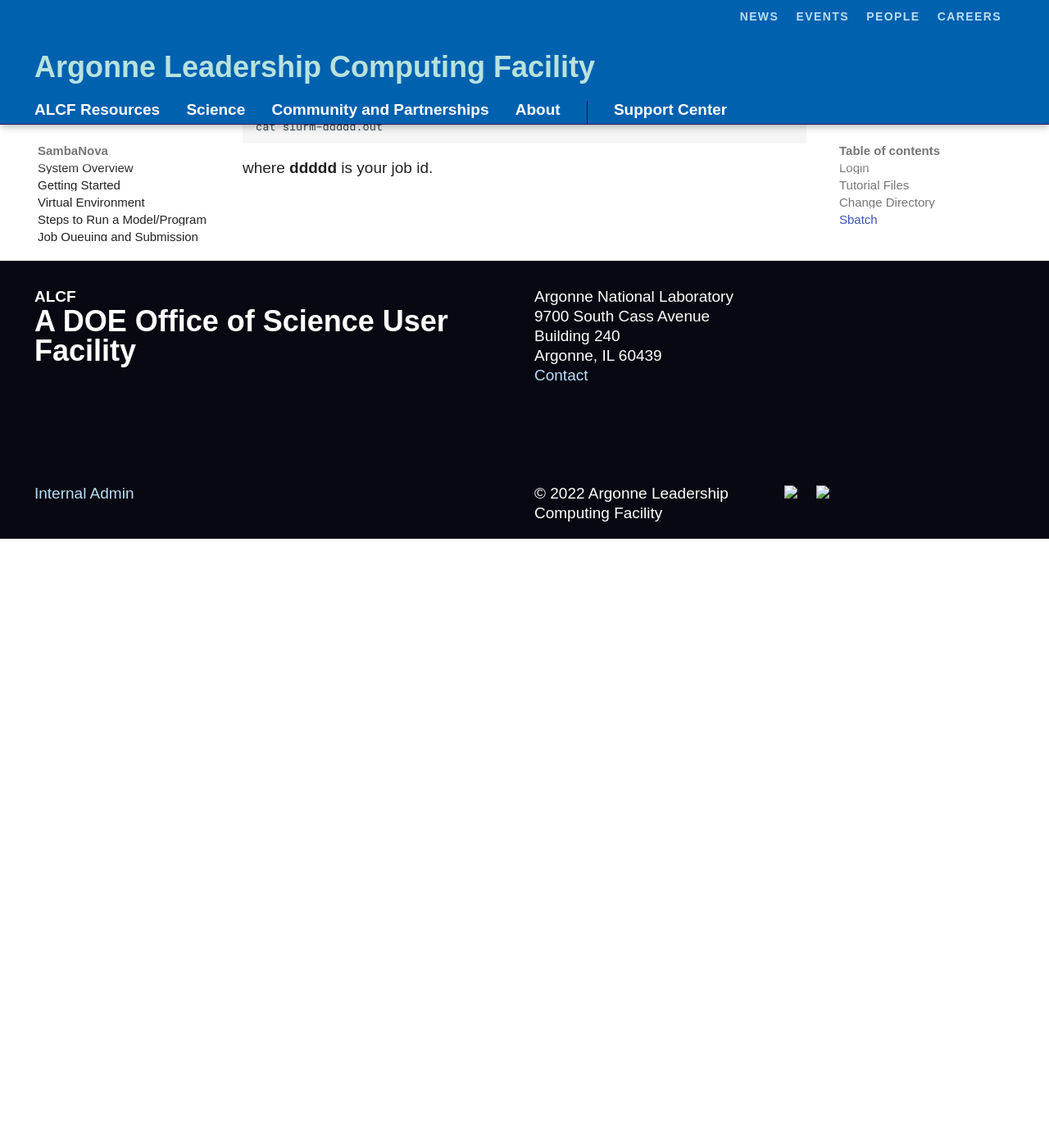
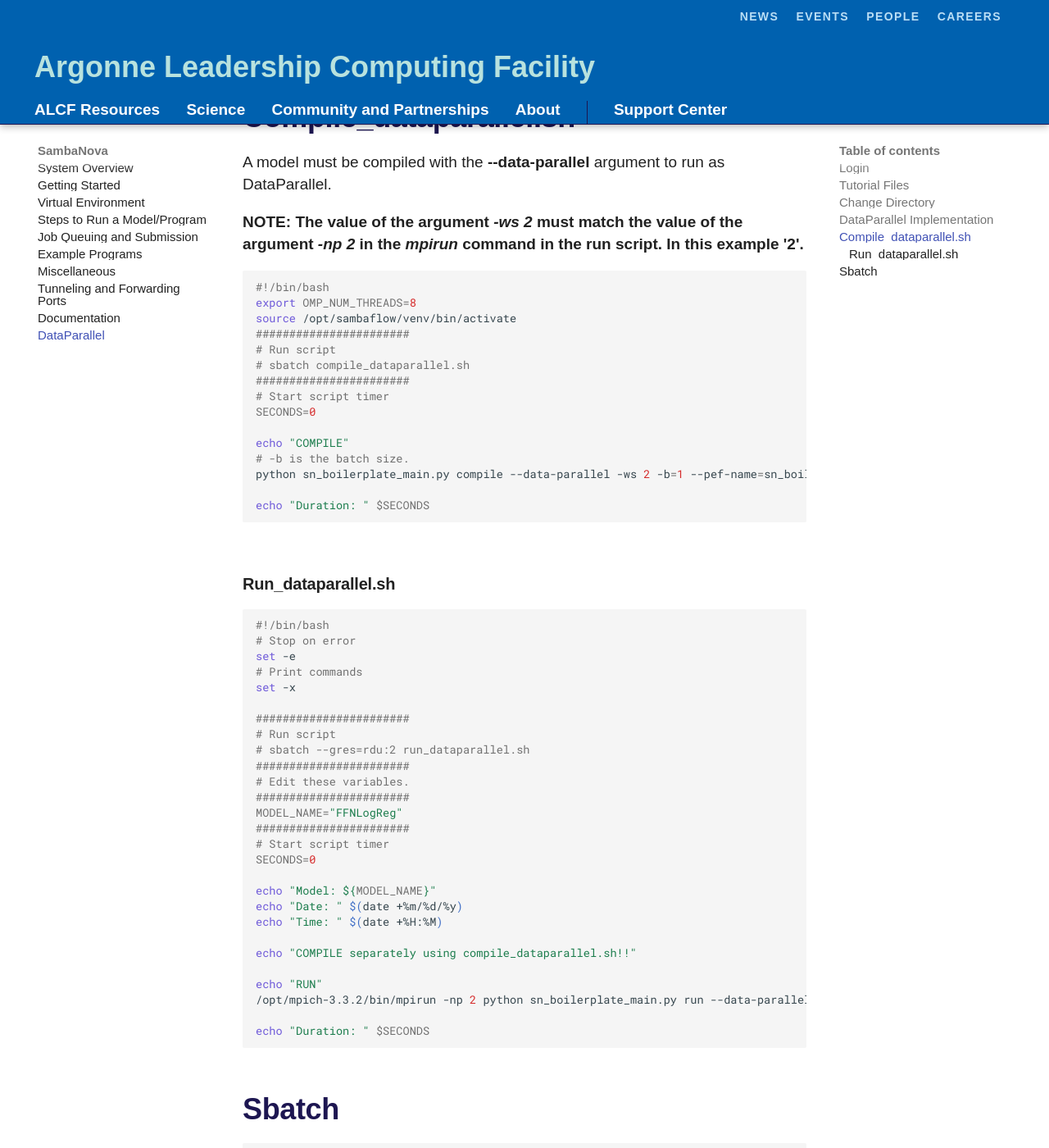
Before and after one commit to argonne-lcf/ai-testbed-userdocs, an MkDocs documentation site: the page built from docs/sambanova/DataParallel.md, in a window 1280 px wide and 1400 px high, scrolled down 1189 px. Shown: the whole window at 82% size. Built offline with MkDocs 1.6.1 and Material for MkDocs 9.7.7, drawn with Linux system fonts in a browser that asks for light colours; some web fonts are replaced; comment, search, counter and statistics services are not loaded; before the commit the page ends 1846 px from its top, so only the background shows below that; some of the changed text lies outside the part shown.

Commit message:
Updated DataParallel.md.

````diff
--- a/docs/sambanova/DataParallel.md
+++ b/docs/sambanova/DataParallel.md
@@ -7,6 +7,8 @@
 ## Tutorial Files
 
 ALCF provides a DataParallel tutorial at `/software/sambanova/apps/tutorials/sambanova_dataparallel`.  It is available from any Sambanova node.
+
+This tutorial is for a feed forward network with logistic regression for the MNIST dataset.
 
 Make a copy to your home directory:
 
@@ -22,6 +24,68 @@
 ```bash
 ALCFUserID@sm-01:~$ cd sambanova_dataparallel/
 ALCFUserID@sm-01:~/sambanova_dataparallel$
+```
+
+## DataParallel Implementation
+
+DataParallel is implemented on this system by copying a model to
+N RDUs then splitting the data across the N RDUs.
+
+## Compile_dataparallel.sh
+
+A model must be compiled with the **--data-parallel** argument to run as DataParallel.
+
+**NOTE: The value of the argument** ***-ws 2*** **must match the value of the argument**
+***-np 2*** **in the** ***mpirun*** **command in the run script.  In this example '2'.**
+
+```bash
+#!/bin/bash
+export OMP_NUM_THREADS=8
+source /opt/sambaflow/venv/bin/activate
+#######################
+# Run script
+# sbatch compile_dataparallel.sh
+#######################
+# Start script timer
+SECONDS=0
+
+echo "COMPILE"
+# -b is the batch size.
+python sn_boilerplate_main.py compile --data-parallel -ws 2 -b=1 --pef-name=sn_boilerplate --output-folder="pef"
+
+echo "Duration: " $SECONDS
+```
+
+### Run_dataparallel.sh
+
+```bash
+#!/bin/bash
+# Stop on error
+set -e
+# Print commands
+set -x
+
+#######################
+# Run script
+# sbatch --gres=rdu:2 run_dataparallel.sh
+#######################
+# Edit these variables.
+#######################
+MODEL_NAME="FFNLogReg"
+#######################
+# Start script timer
+SECONDS=0
+
+echo "Model: ${MODEL_NAME}"
+echo "Date: " $(date +%m/%d/%y)
+echo "Time: " $(date +%H:%M)
+
+echo "COMPILE separately using compile_dataparallel.sh!!"
+
+echo "RUN"
+/opt/mpich-3.3.2/bin/mpirun -np 2 python sn_boilerplate_main.py run --data-parallel --reduce-on-rdu --pef=pef/sn_boilerplate/sn_boilerplate.pef
+
+echo "Duration: " $SECONDS
 ```
 
 ## Sbatch
````
Also changed, not shown: docs/sambanova/TODO.md (+4 -0 lines).
